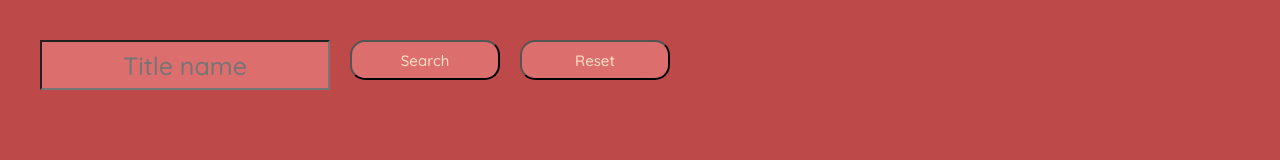
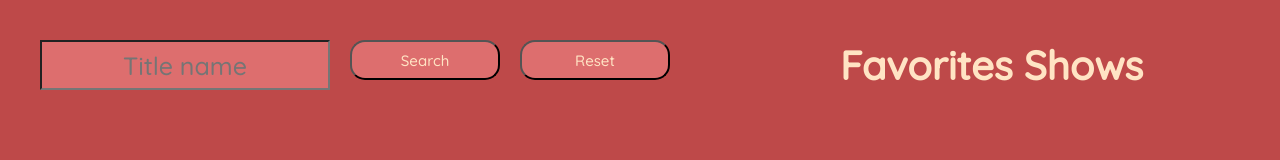
Before and after one commit to Adalab/modulo-2-evaluacion-final-PalomaLozano, a website: page docs/index.html in a window 1280 px wide. Drawn offline with Linux system fonts and the light colour scheme; no server answers.

Commit message:
Update docs

```diff
--- a/docs/assets/css/main.css
+++ b/docs/assets/css/main.css
@@ -1 +1 @@
-*{box-sizing:border-box;margin:0;padding:0;text-decoration:none;list-style:none}body{display:flex;flex-direction:row;height:100%;padding:40px;background-color:#be4949;font-family:'Quicksand', sans-serif}.principalContainer{height:700px;display:flex;flex-direction:row;text-align:center}.searchContainer{display:flex;flex-direction:column;text-align:center;color:bisque}.searchContainer .searchInput{font-size:25px;height:50px;color:bisque;background-color:#dd6e6e;text-align:center;margin-bottom:20px;padding:5px;font-family:'Quicksand', sans-serif}.buttonSearch{border-radius:15px;height:40px;width:150px;background-color:#dd6e6e;color:bisque;font-size:15px;margin-left:20px;font-family:'Quicksand', sans-serif}.title_list_title{display:flex;flex-wrap:wrap;flex-direction:column;text-align:center;justify-content:center;background-color:bisque;color:#e05e5e;margin-top:40px;font-size:18px;margin-bottom:40px}.favorite{width:300px;height:300px;background-color:brown}
+*{box-sizing:border-box;margin:0;padding:0;text-decoration:none;list-style:none}body{display:flex;flex-direction:row;height:100%;padding:40px;background-color:#be4949;font-family:'Quicksand', sans-serif}.principalContainer{height:700px;display:flex;flex-direction:row;text-align:center}.searchContainer{display:flex;flex-direction:column;text-align:center;color:bisque}.searchContainer .searchInput{font-size:25px;height:50px;color:bisque;background-color:#dd6e6e;text-align:center;margin-bottom:20px;padding:5px;font-family:'Quicksand', sans-serif}.buttonSearch{border-radius:15px;height:40px;width:150px;background-color:#dd6e6e;color:bisque;font-size:15px;margin-left:20px;font-family:'Quicksand', sans-serif}.title_list_title{display:flex;flex-wrap:wrap;flex-direction:column;text-align:center;justify-content:center;background-color:bisque;color:#e05e5e;margin-top:40px;font-size:18px}.favorite{width:300px;height:300px;background-color:brown}.title_favorites{font-size:40px;color:bisque;margin-left:170px}.container_favorites{display:flex;flex-direction:column;justify-content:center;max-width:250px;margin-left:200px;margin-top:30px}
--- a/docs/index.html
+++ b/docs/index.html
@@ -35,6 +35,7 @@
       <button class="buttonSearch js_reset">Reset</button>
 
       <section>
+      <h2 class="title_favorites">Favorites Shows</h2>
       <ul class="ulContainerImages js_ul_favorite"></ul>
       </section>
 
```
Also changed, not shown: docs/assets/js/main.js (+1 -1 lines).
